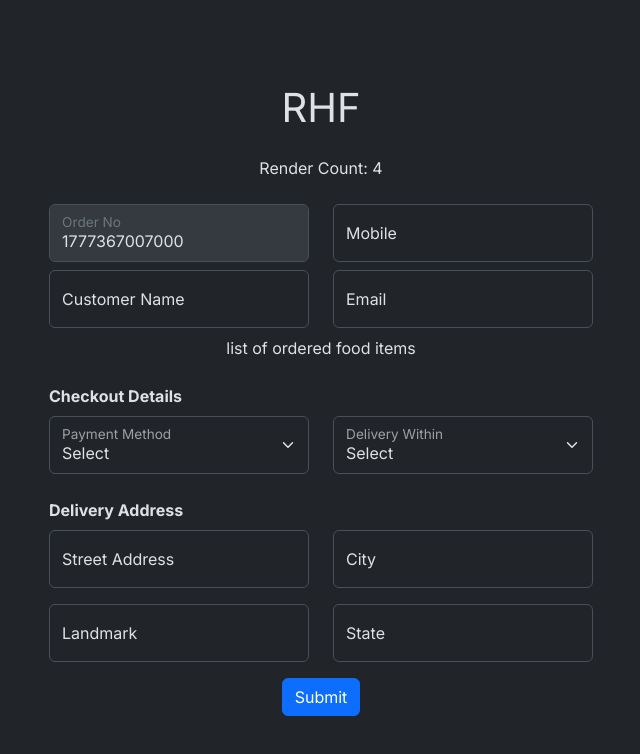
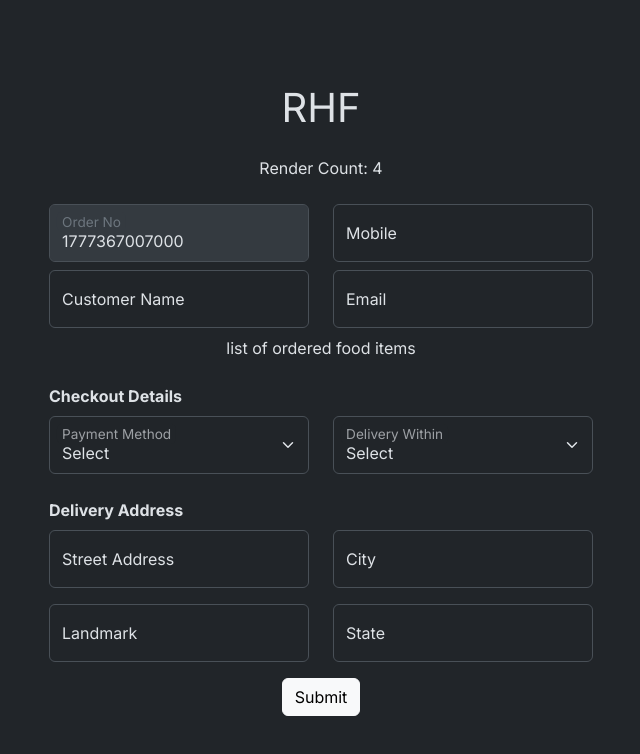
Before and after one commit to time1043/food-delivery-form, a React (Vite) app: page / in a window 1280 px wide. Shown: the top 754 px of the page, without its empty margins (319-959 px from the left). Built offline with nearby package versions, Linux system fonts and the light colour scheme.

Commit message:
Form Submission Related State Properties

```diff
--- /dev/null
+++ b/src/components/controls/SubmitButton.tsx
@@ -0,0 +1,39 @@
+import type { ButtonHTMLAttributes, PropsWithChildren } from "react";
+
+type SubmitButtonProps = ButtonHTMLAttributes<HTMLButtonElement> &
+  PropsWithChildren & {
+    isSubmitting?: boolean;
+  };
+
+function SubmitButton({
+  isSubmitting = undefined,
+  className = "btn-light",
+  children,
+  ...other
+}: SubmitButtonProps) {
+  return (
+    <button
+      type="submit"
+      className={`btn ${className}`}
+      disabled={isSubmitting == undefined ? false : isSubmitting}
+      {...other}
+    >
+      {isSubmitting === undefined || isSubmitting === false ? (
+        children
+      ) : (
+        <>
+          {/* https://getbootstrap.com/docs/5.3/components/spinners/#buttons */}
+          <span
+            className="spinner-border spinner-border-sm"
+            aria-hidden="true"
+          />
+          <span role="status" className="ms-1">
+            {children}
+          </span>
+        </>
+      )}
+    </button>
+  );
+}
+
+export default SubmitButton;
--- a/src/pages/food-delivery/FoodDeliveryForm.tsx
+++ b/src/pages/food-delivery/FoodDeliveryForm.tsx
@@ -5,6 +5,7 @@ import { FormProvider, useForm } from "react-hook-form";
 import CheckoutForm from "./components/CheckoutForm";
 import DeliveryAddressForm from "./components/DeliveryAddressForm";
 import FoodDeliverMaster from "./components/FoodDeliverMaster";
+import SubmitButton from "@/components/controls/SubmitButton";
 
 const RenderCountComponent = RenderCount();
 
@@ -25,9 +26,14 @@ function FoodDeliveryForm() {
       },
     },
   });
-  const { handleSubmit } = methods;
+  const {
+    handleSubmit,
+    formState: { isSubmitting },
+  } = methods;
 
-  function onSumbit(formData: FoodDeliveryFormType) {
+  async function onSumbit(formData: FoodDeliveryFormType) {
+    // setTimeout(() => {}, 3000);
+    await new Promise((resolve) => setTimeout(resolve, 3000));
     console.log("form data", formData);
   }
 
@@ -52,9 +58,7 @@ function FoodDeliveryForm() {
         <DeliveryAddressForm />
       </FormProvider>
 
-      <button type="submit" className="btn btn-primary">
-        Submit
-      </button>
+      <SubmitButton {...{ isSubmitting }}>Submit</SubmitButton>
     </form>
   );
 }
```
